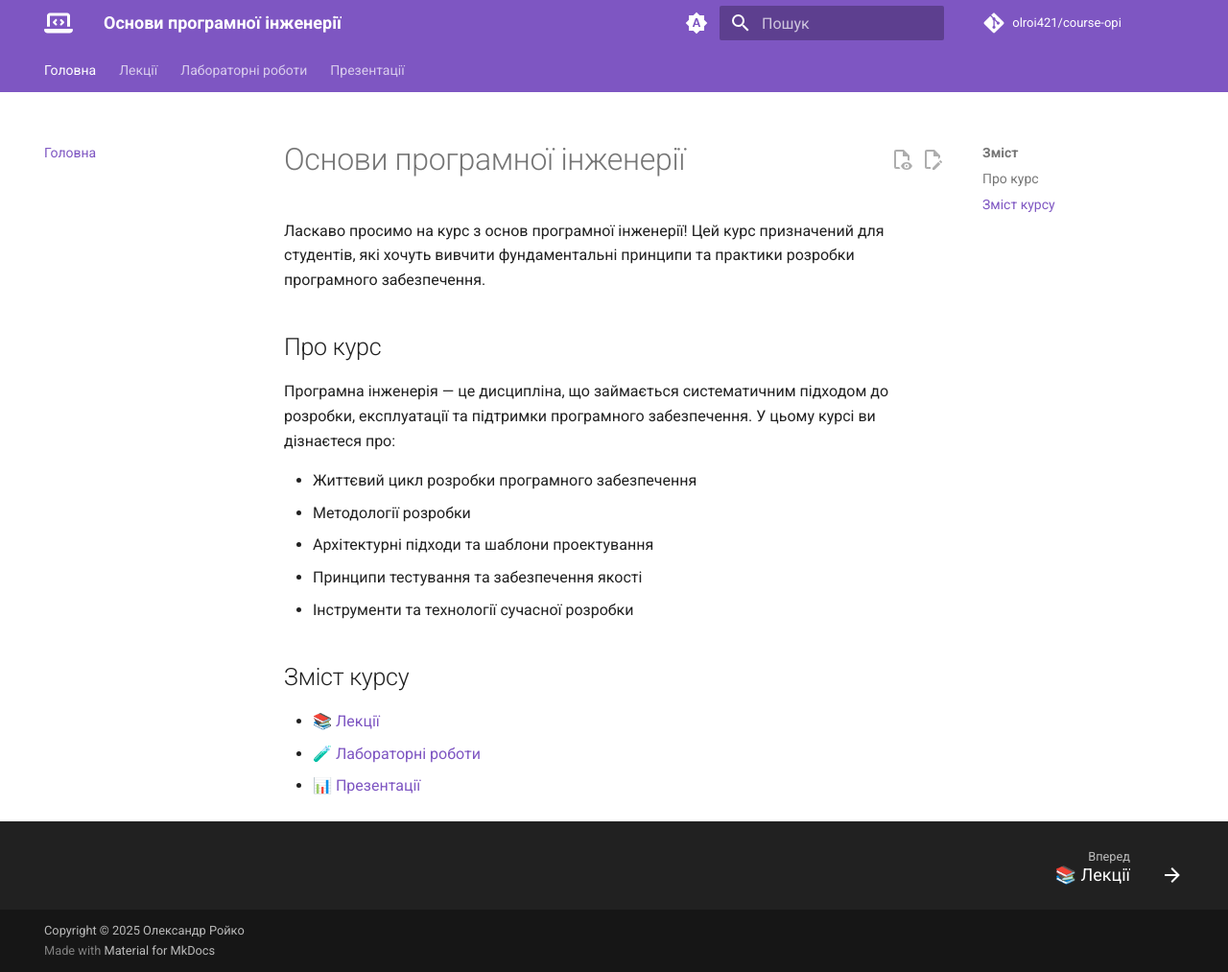
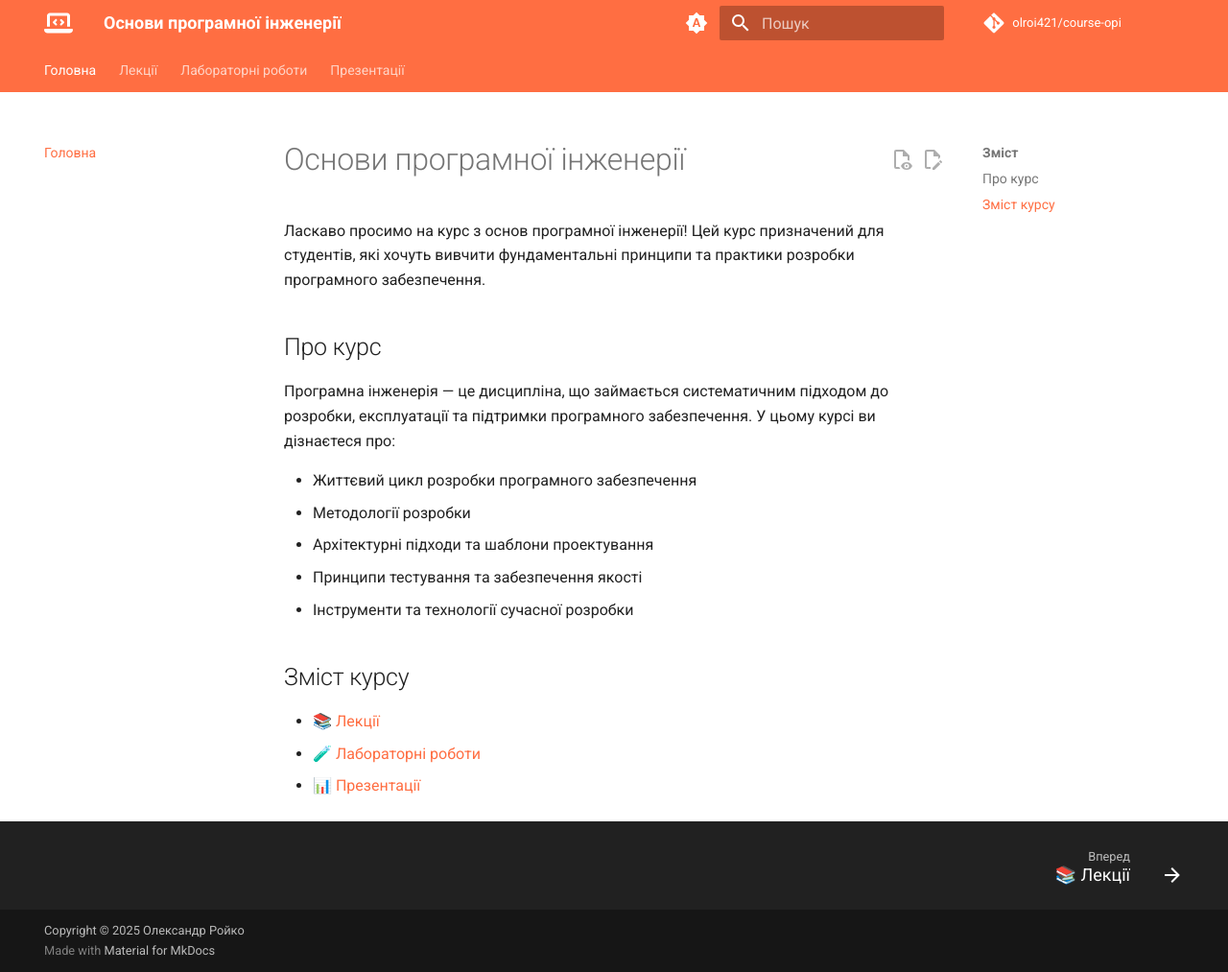
Before and after one commit to olroi421/course-opi, an MkDocs documentation site: the page built from docs/index.md, in a window 1280 px wide and 1013 px high. Shown: the whole window at 96% size. Built offline with MkDocs 1.6.1 and Material for MkDocs 9.7.7, drawn with Linux system fonts in a browser that asks for light colours; comment, search, counter and statistics services are not loaded.

Commit message:
Update mkdocs.yml

```diff
--- a/mkdocs.yml
+++ b/mkdocs.yml
@@ -34,24 +34,24 @@ theme:
     # Автоматична тема (за замовчуванням)
     - media: "(prefers-color-scheme)"
       scheme: default
-      primary: deep purple
-      accent: deep purple
+      primary: deep orange
+      accent: deep orange
       toggle:
         icon: material/brightness-auto
         name: Перемкнути на світлу тему
     # Світла тема
     - media: "(prefers-color-scheme: light)"
       scheme: default
-      primary: deep purple
-      accent: deep purple
+      primary: deep orange
+      accent: deep orange
       toggle:
         icon: material/brightness-7
         name: Перемкнути на темну тему
     # Темна тема
     - media: "(prefers-color-scheme: dark)"
       scheme: slate
-      primary: deep purple
-      accent: deep purple
+      primary: deep orange
+      accent: deep orange
       toggle:
         icon: material/brightness-4
         name: Перемкнути на автоматичну тему
```
